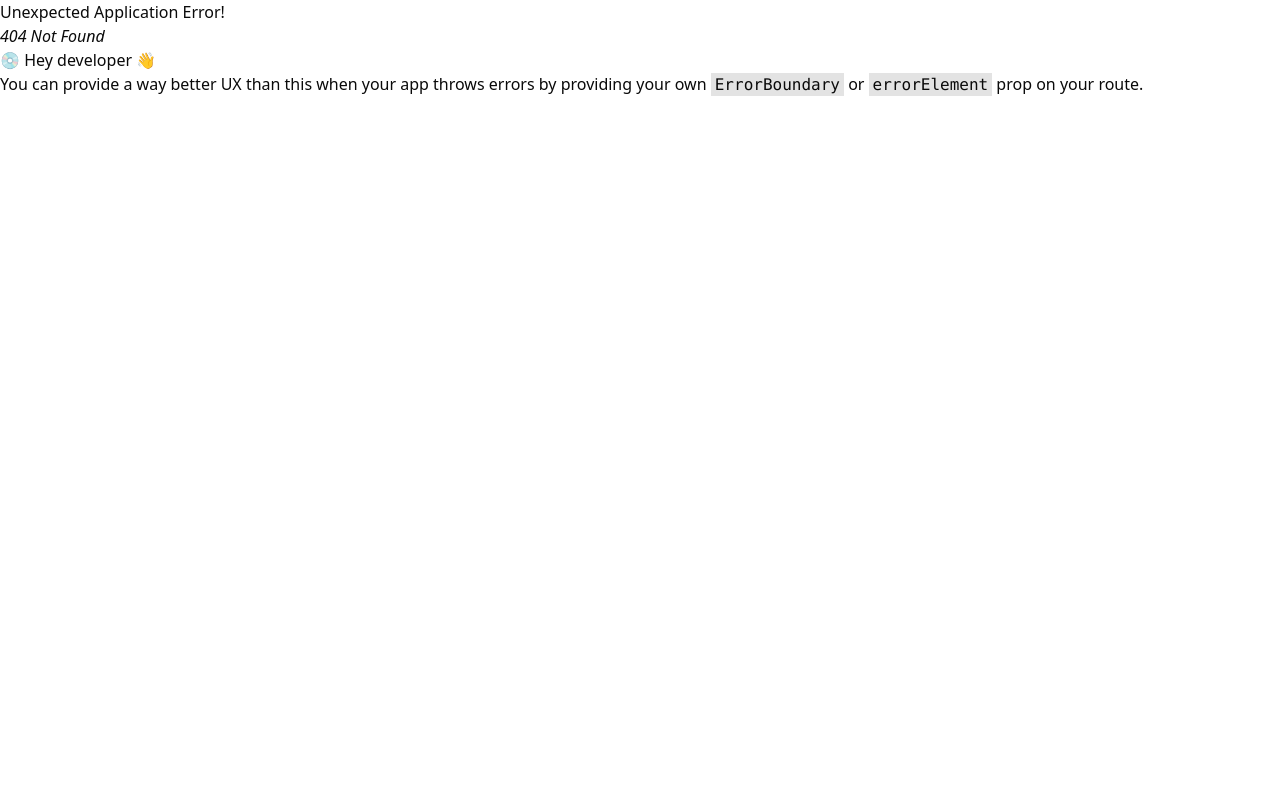
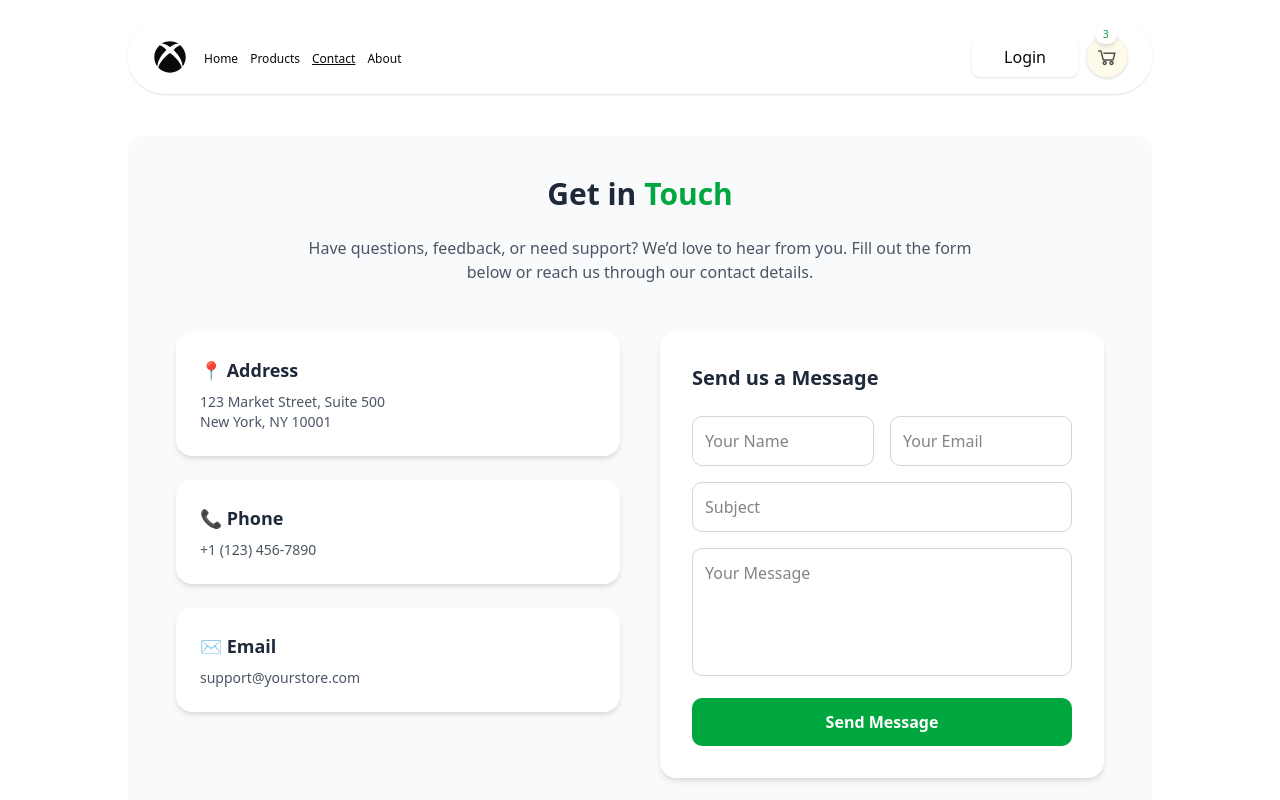
Before and after one commit to Aamir825/PrimePick, a React (Vite) app: page /contact in a window 1280 px wide. Before the commit this address had no page. Shown: the top 800 px of the page. Built offline with nearby package versions, Linux system fonts and the light colour scheme.

Commit message:
Add Contact Us page and Cart component; update routing in App

```diff
--- /dev/null
+++ b/src/components/Cart/Cart.tsx
@@ -0,0 +1,112 @@
+import { FaMinus, FaPlus, FaTrashAlt } from "react-icons/fa";
+import { IoIosAddCircle, IoIosRemoveCircle } from "react-icons/io";
+import { Button } from "../ui/button";
+import { HiMinusSmall, HiPlusSmall } from "react-icons/hi2";
+import { MdOutlineDeleteSweep } from "react-icons/md";
+const cartItems = [
+  {
+    id: 1,
+    title: "Wireless Gaming Mouse",
+    price: 49.99,
+    image: "https://picsum.photos/seed/mouse/200/200",
+    quantity: 2,
+  },
+  {
+    id: 2,
+    title: "Mechanical Keyboard",
+    price: 89.99,
+    image: "https://picsum.photos/seed/keyboard/200/200",
+    quantity: 1,
+  },
+  {
+    id: 3,
+    title: "Noise Cancelling Headphones",
+    price: 129.99,
+    image: "https://picsum.photos/seed/headphones/200/200",
+    quantity: 3,
+  },
+];
+
+const Cart = () => {
+  return (
+    <div className="py-10">
+      <h2 className="text-3xl font-bold text-gray-800 mb-6">Your Cart</h2>
+
+      {cartItems.length === 0 ? (
+        <p className="text-gray-500 text-lg">Your cart is empty 🛒</p>
+      ) : (
+        <div className="grid lg:grid-cols-3 gap-8">
+          {/* Cart Items */}
+          <div className="lg:col-span-2 space-y-4">
+            {cartItems.map((item) => (
+              <div
+                key={item.id}
+                className="grid grid-cols-12 items-center bg-white border rounded-full shadow-sm py-2 pr-10 pl-2 gap-4"
+              >
+                {/* Product Image */}
+                <div className="col-span-2 flex">
+                  <img
+                    src={item.image}
+                    alt={item.title}
+                    className="w-20 h-20 rounded-full object-cover"
+                  />
+                </div>
+
+                {/* Product Info */}
+                <div className="col-span-4">
+                  <h3 className="font-semibold text-gray-800">{item.title}</h3>
+                  <p className="text-gray-500 text-sm">
+                    ${item.price.toFixed(2)}
+                  </p>
+                </div>
+
+                {/* Quantity Controls */}
+                <div className="col-span-4 flex items-center justify-center gap-3">
+                  <Button className="h-8 w-8 border bg-white shadow-sm border-gray-200 rounded-full flex items-center justify-center text-sm hover:bg-gray-100 cursor-pointer text-black">
+                    <HiMinusSmall/>
+                  </Button>
+                  <span className="font-medium text-gray-800">
+                    {item.quantity}
+                  </span>
+                  <Button className="h-8 w-8 border bg-white shadow-sm border-gray-200 rounded-full flex items-center justify-center text-sm hover:bg-gray-100 cursor-pointer text-black">
+                    <HiPlusSmall/>
+                  </Button>
+                </div>
+
+                {/* Remove Button */}
+                <div className="col-span-2 flex justify-end">
+                  <button className="text-red-600 hover:text-red-700">
+                    <MdOutlineDeleteSweep className=" text-xl"/>
+                  </button>
+                </div>
+              </div>
+            ))}
+          </div>
+
+          {/* Summary Section */}
+          <div className="bg-gray-50 border rounded-lg shadow-md p-6">
+            <h3 className="text-xl font-bold text-gray-800 mb-4">Summary</h3>
+            <div className="flex justify-between text-gray-700 mb-2">
+              <span>Subtotal</span>
+              <span>$ 500</span>
+            </div>
+            <div className="flex justify-between text-gray-700 mb-2">
+              <span>Shipping</span>
+              <span>$5.00</span>
+            </div>
+            <hr className="my-3" />
+            <div className="flex justify-between font-bold text-lg text-gray-900 mb-4">
+              <span>Total</span>
+              <span>$ 250</span>
+            </div>
+            <button className="w-full bg-gradient-to-br from-[#041107] via-[#0e5718] to-[#031406] text-white py-3 rounded-lg font-semibold hover:bg-indigo-700 transition">
+              Proceed to Checkout
+            </button>
+          </div>
+        </div>
+      )}
+    </div>
+  );
+};
+
+export default Cart;
--- a/src/components/Header/Header.tsx
+++ b/src/components/Header/Header.tsx
@@ -21,7 +21,7 @@ const Header = () => {
         </div>
         <div className=" flex items-center gap-2">
           <button className=" px-8 py-2 rounded-md bg-white shadow-sm">Login</button>
-          <Link to="" className=" relative p-2 rounded-full border border-[#f0f0f0] bg-amber-50 text-[#505050] shadow-sm">
+          <Link to="/cart" className=" relative p-2 rounded-full border border-[#f0f0f0] bg-amber-50 text-[#505050] shadow-sm">
             <LiaShoppingCartSolid size={24} />
             <div className=" absolute text-green-600 bg-white shadow-md rounded-full px-2 py-0.5 -top-3 left-2 text-[10px] ">3</div>
           </Link>
--- a/src/pages/About/About.tsx
+++ b/src/pages/About/About.tsx
@@ -1,9 +1,59 @@
-import React from 'react'
 
 const About = () => {
   return (
-    <div>About</div>
-  )
-}
+    <section className="py-10 my-10 bg-gray-50 rounded-xl">
+      <div className="max-w-6xl mx-auto px-6 lg:px-12">
+        {/* Heading */}
+        <h2 className="text-3xl font-bold text-gray-800 text-center mb-6">
+          About <span className="text-green-600">Our Store</span>
+        </h2>
+        <p className="text-gray-600 text-center max-w-2xl mx-auto mb-12">
+          Welcome to our e-commerce platform, your one-stop destination for
+          premium quality products. We bring you the latest trends, unbeatable
+          prices, and a seamless shopping experience.
+        </p>
 
-export default About
+        {/* Features Grid */}
+        <div className="grid grid-cols-1 md:grid-cols-3 gap-8">
+          {/* Feature 1 */}
+          <div className="bg-white shadow-md rounded-2xl p-6 hover:shadow-lg transition">
+            <div className="text-green-600 text-4xl mb-4">🚚</div>
+            <h3 className="text-lg font-semibold text-gray-800 mb-2">
+              Fast Delivery
+            </h3>
+            <p className="text-gray-600 text-sm">
+              Get your favorite products delivered to your doorstep quickly and
+              safely with our trusted shipping partners.
+            </p>
+          </div>
+
+          {/* Feature 2 */}
+          <div className="bg-white shadow-md rounded-2xl p-6 hover:shadow-lg transition">
+            <div className="text-green-600 text-4xl mb-4">💳</div>
+            <h3 className="text-lg font-semibold text-gray-800 mb-2">
+              Secure Payments
+            </h3>
+            <p className="text-gray-600 text-sm">
+              Shop with confidence knowing all transactions are secured with
+              top-notch encryption.
+            </p>
+          </div>
+
+          {/* Feature 3 */}
+          <div className="bg-white shadow-md rounded-2xl p-6 hover:shadow-lg transition">
+            <div className="text-green-600 text-4xl mb-4">⭐</div>
+            <h3 className="text-lg font-semibold text-gray-800 mb-2">
+              Quality Products
+            </h3>
+            <p className="text-gray-600 text-sm">
+              We handpick every product to ensure the best quality, durability,
+              and value for your money.
+            </p>
+          </div>
+        </div>
+      </div>
+    </section>
+  );
+};
+
+export default About;
--- /dev/null
+++ b/src/pages/Contactus/Contactus.tsx
@@ -0,0 +1,80 @@
+
+const Contactus = () => {
+  return (
+    <section className="py-10 my-10 bg-gray-50 rounded-xl">
+      <div className="max-w-6xl mx-auto px-6 lg:px-12">
+        {/* Heading */}
+        <h2 className="text-3xl font-bold text-gray-800 text-center mb-6">
+          Get in <span className="text-green-600">Touch</span>
+        </h2>
+        <p className="text-gray-600 text-center max-w-2xl mx-auto mb-12">
+          Have questions, feedback, or need support? We’d love to hear from you.
+          Fill out the form below or reach us through our contact details.
+        </p>
+
+        <div className="grid grid-cols-1 lg:grid-cols-2 gap-10">
+          {/* Contact Info */}
+          <div className="space-y-6">
+            <div className="bg-white shadow-md rounded-2xl p-6 hover:shadow-lg transition">
+              <h3 className="text-lg font-semibold text-gray-800 mb-2">📍 Address</h3>
+              <p className="text-gray-600 text-sm">
+                123 Market Street, Suite 500 <br />
+                New York, NY 10001
+              </p>
+            </div>
+
+            <div className="bg-white shadow-md rounded-2xl p-6 hover:shadow-lg transition">
+              <h3 className="text-lg font-semibold text-gray-800 mb-2">📞 Phone</h3>
+              <p className="text-gray-600 text-sm">+1 (123) 456-7890</p>
+            </div>
+
+            <div className="bg-white shadow-md rounded-2xl p-6 hover:shadow-lg transition">
+              <h3 className="text-lg font-semibold text-gray-800 mb-2">✉️ Email</h3>
+              <p className="text-gray-600 text-sm">support@yourstore.com</p>
+            </div>
+          </div>
+
+          {/* Contact Form */}
+          <form className="bg-white shadow-md rounded-2xl p-8 hover:shadow-lg transition">
+            <h3 className="text-xl font-semibold text-gray-800 mb-6">
+              Send us a Message
+            </h3>
+
+            <div className="grid grid-cols-1 md:grid-cols-2 gap-4 mb-4">
+              <input
+                type="text"
+                placeholder="Your Name"
+                className="w-full border border-gray-300 rounded-lg p-3 focus:ring focus:ring-green-200"
+              />
+              <input
+                type="email"
+                placeholder="Your Email"
+                className="w-full border border-gray-300 rounded-lg p-3 focus:ring focus:ring-green-200"
+              />
+            </div>
+
+            <input
+              type="text"
+              placeholder="Subject"
+              className="w-full border border-gray-300 rounded-lg p-3 mb-4 focus:ring focus:ring-green-200"
+            />
+
+            <textarea
+              placeholder="Your Message"
+              className="w-full border border-gray-300 rounded-lg p-3 mb-4 h-32 resize-none focus:ring focus:ring-green-200"
+            ></textarea>
+
+            <button
+              type="submit"
+              className="w-full bg-green-600 text-white font-semibold py-3 rounded-lg hover:bg-green-700 transition"
+            >
+              Send Message
+            </button>
+          </form>
+        </div>
+      </div>
+    </section>
+  );
+};
+
+export default Contactus;
```
Also changed, not shown: src/App.tsx (+10 -0 lines).
